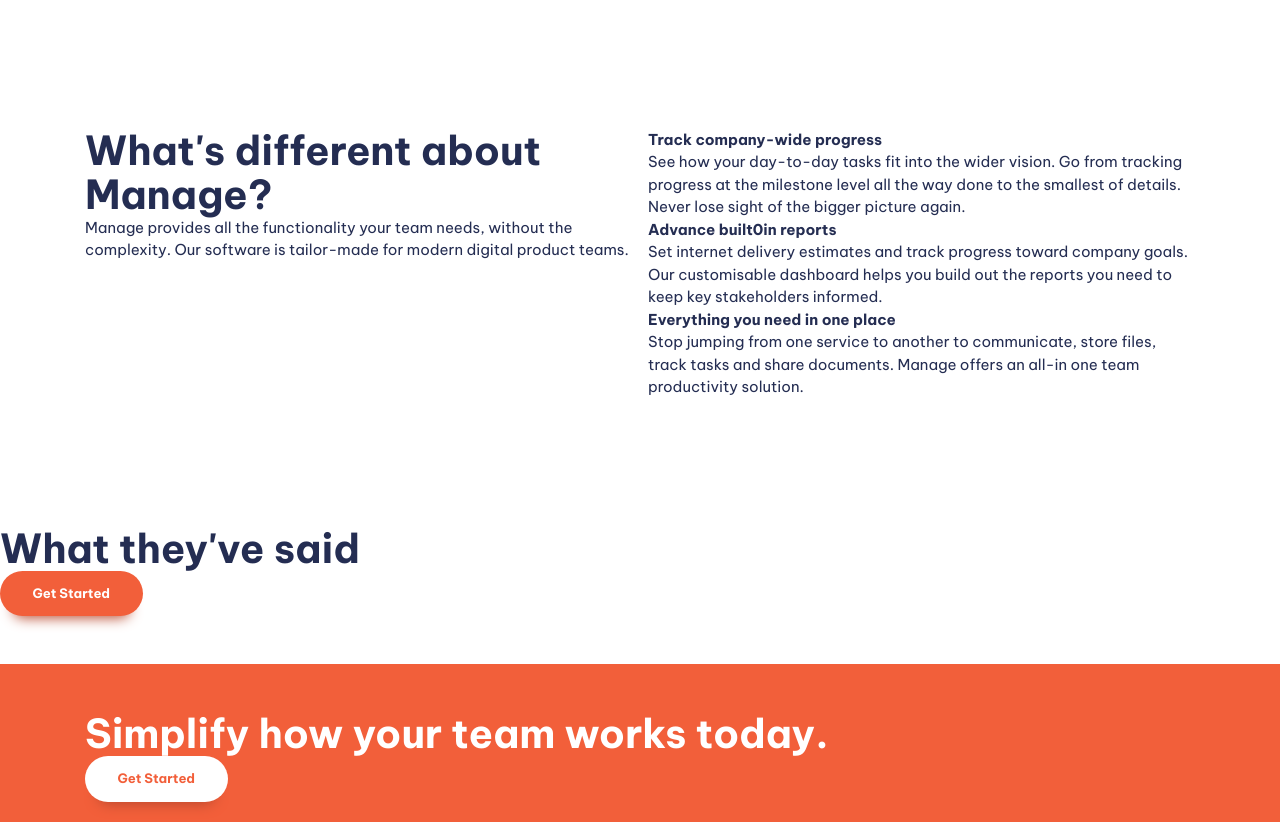
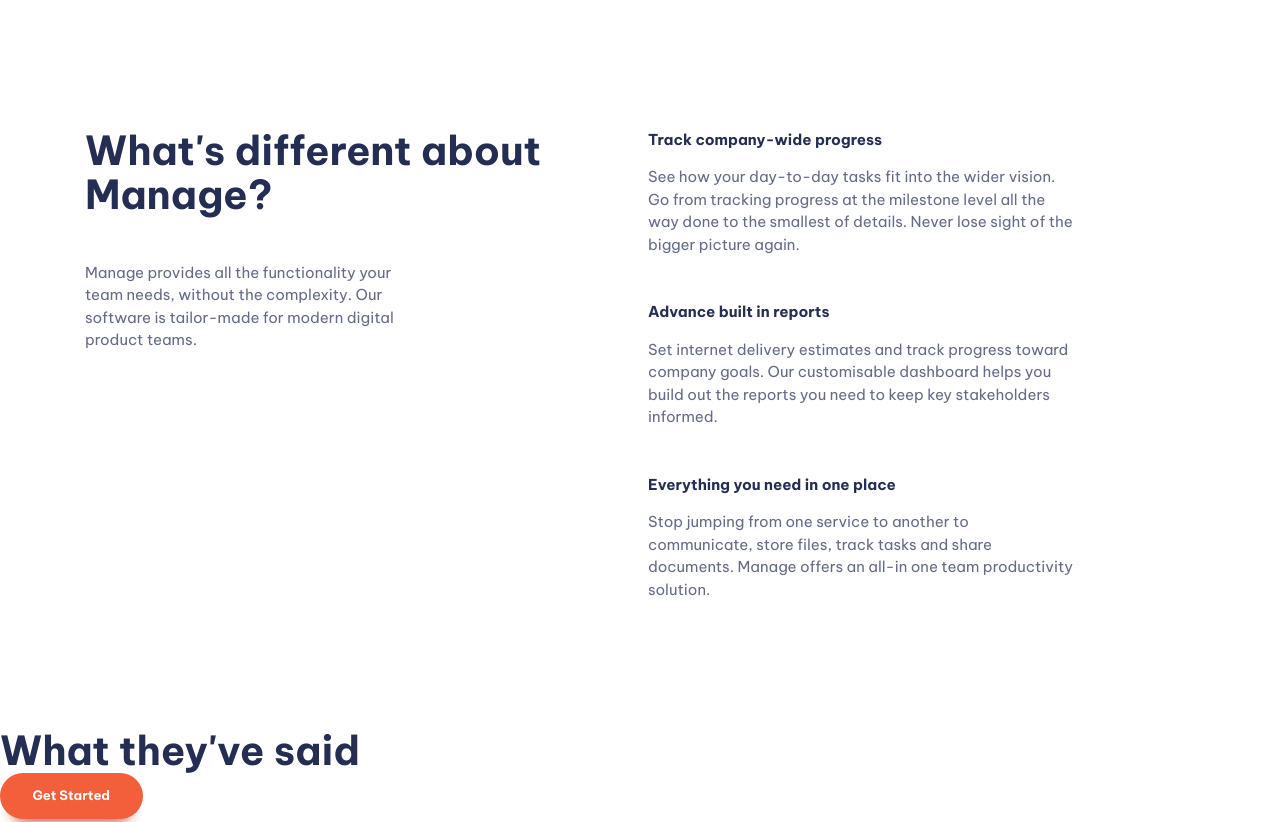
Before and after one commit to etakao/manage-landing-page, a website built with Vite: page index.html in a window 1280 px wide. Shown: the part 700-1522 px from the top of the page. Built offline with nearby package versions, Linux system fonts and the light colour scheme.

Commit message:
Part V: Spacing and stuff

```diff
--- a/index.html
+++ b/index.html
@@ -1,5 +1,6 @@
 <!DOCTYPE html>
 <html lang="en">
+
 <head>
   <meta charset="UTF-8" />
   <link rel="icon" type="image/svg+xml" href="/vite.svg" />
@@ -10,6 +11,7 @@
   <link href="https://fonts.googleapis.com/css2?family=Be+Vietnam+Pro:wght@400;500;700&display=swap" rel="stylesheet">
   <link rel="stylesheet" href="style.css">
 </head>
+
 <body>
   <header class="primary-header">
     <div class="container">
@@ -41,7 +43,7 @@
     <section class="padding-block-900">
       <div class="container">
         <div class="even-columns">
-            <div>
+          <div class="flow">
             <h1 class="fs-primary-heading fw-bold">
               Bring everyone
               together to build
@@ -67,7 +69,7 @@
     <section class="padding-block-900">
       <div class="container">
         <div class="even-columns">
-            <div>
+          <div class="flow">
             <h2 class="fs-secondary-heading fw-bold">
               What's different about
               Manage?
@@ -82,33 +84,39 @@
           </div>
 
           <div>
-              <ul class="numbered-items" role="list">
+            <ul class="numbered-items | flow" role="list">
               <li>
+                <div class="flow" style="--flow-spacer: 1em">
                   <h3 class="fs-600 fw-bold">Track company-wide progress</h3>
-                  <p>
+                  <p data-width="wide">
                     See how your day-to-day tasks fit into the wider vision.
                     Go from tracking progress at the milestone level all the
                     way done to the smallest of details. Never lose sight of
                     the bigger picture again.
                   </p>
+                </div>
               </li>
               <li>
-                  <h3 class="fs-600 fw-bold">Advance built0in reports</h3>
-                  <p>
+                <div class="flow" style="--flow-spacer: 1em">
+                  <h3 class="fs-600 fw-bold">Advance built in reports</h3>
+                  <p data-width="wide">
                     Set internet delivery estimates and track progress toward
                     company goals. Our customisable dashboard helps you
                     build out the reports you need to keep key stakeholders
                     informed.
                   </p>
+                </div>
               </li>
               <li>
+                <div class="flow" style="--flow-spacer: 1em">
                   <h3 class="fs-600 fw-bold">Everything you need in one place</h3>
-                  <p>
+                  <p data-width="wide">
                     Stop jumping from one service to another to
                     communicate, store files, track tasks and share
                     documents. Manage offers an all-in one team
                     productivity solution.
                   </p>
+                </div>
               </li>
             </ul>
           </div>
@@ -156,7 +164,7 @@
 
         <div>
           <nav class="footer-nav">
-              <ul aria-label="footer" role="list">
+            <ul class="flow" style="--flow-spacer: 1em" aria-label="footer" role="list">
               <li><a href="#">Home</a></li>
               <li><a href="#">Pricing</a></li>
               <li><a href="#">Product</a></li>
@@ -181,4 +189,5 @@
 
   <script type="module" src="/main.js"></script>
 </body>
+
 </html>
--- a/style.css
+++ b/style.css
@@ -122,6 +122,15 @@ body {
   font-size: var(--fs-body);
   font-family: var(--ff-body);
   color: var(--clr-primary-400);
+}
+
+p:not([class]) {
+  opacity: 0.7;
+  max-width: 32ch;
+}
+
+p[data-width="wide"] {
+  max-width: 42ch;
 }
 
 /* Button */
@@ -365,3 +374,7 @@ body {
     grid-auto-columns: 1fr;
   }
 }
+
+:where(.flow :not(:first-child)) {
+  margin-top: var(--flow-spacer, 3em);
+}
```
Lines whose indentation alone changed are shown as unchanged.
